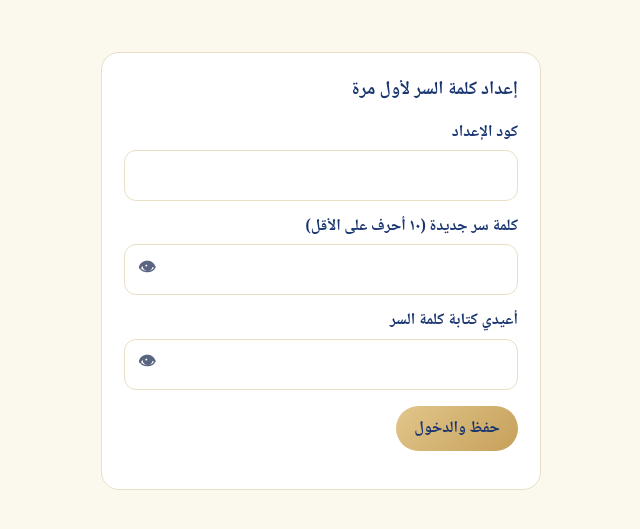
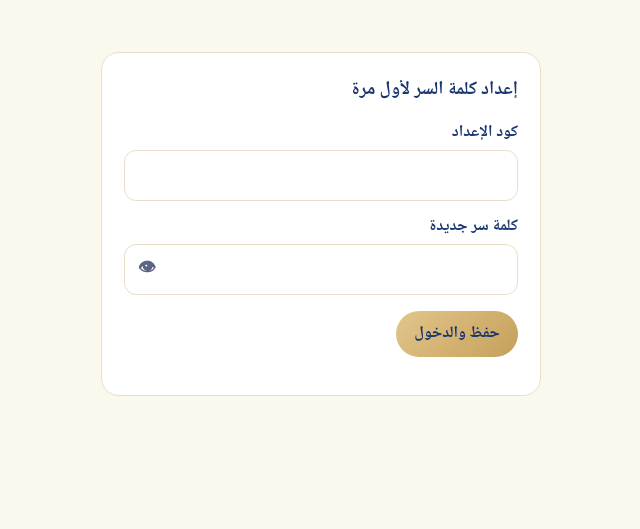
Before and after one commit to mervatsoror1-byte/mervat-website, a PHP site: page /admin/voices.php in a window 1280 px wide. Shown: the part 79-608 px from the top of the page, without its empty margins (319-959 px from the left). Run offline with PHP 8.4, Linux system fonts and the light colour scheme.

Commit message:
Admin voices page: no password rules
Co-Authored-By: Claude Opus 5.5 <noreply@anthropic.com>
Claude-Session: https://claude.ai/code/session_01A132x5ytCNuR6agf1Xcpkr

```diff
--- a/site/admin/voices.php
+++ b/site/admin/voices.php
@@ -21,8 +21,7 @@ if ($_SERVER['REQUEST_METHOD'] === 'POST') {
     elseif ($do === 'setup' && (!$hasPassword || ($_POST['reset'] ?? '') === '1')) {
         if (!rate_ok('login', 5, 900, false)) { $err = 'محاولات كثيرة. انتظري ربع ساعة.'; }
         elseif (!password_verify(implode('-', str_split(substr(preg_replace('/[^A-Z0-9]/', '', strtoupper((string)($_POST['code'] ?? ''))), 0, 12), 4)), $cfg['setup_code_hash'])) { rate_ok('login', 5, 900); $err = 'كود الإعداد غير صحيح.'; }
-        elseif (mb_strlen((string)($_POST['pass'] ?? '')) < 10) { $err = 'كلمة السر يجب أن تكون ١٠ أحرف على الأقل.'; }
-        elseif (($_POST['pass'] ?? '') !== ($_POST['pass2'] ?? '')) { $err = 'كلمتا السر غير متطابقتين.'; }
+        elseif (trim((string)($_POST['pass'] ?? '')) === '') { $err = 'اكتبي كلمة السر.'; }
         else {
             file_put_contents($authFile, json_encode(['pass_hash' => password_hash($_POST['pass'], PASSWORD_DEFAULT), 'set_at' => gmdate('c')]), LOCK_EX);
             @chmod($authFile, 0600);
@@ -134,8 +133,7 @@ audio{width:100%}.va{display:flex;gap:8px;flex-wrap:wrap}.va form{margin:0}
     <?php if ($reset): ?><p class="empty" style="margin:0">اكتبي كود الإعداد الذي أرسله لك Claude، ثم اختاري كلمة سر جديدة.</p><input type="hidden" name="reset" value="1"><?php endif; ?>
     <input type="hidden" name="csrf" value="<?= $h($_SESSION['csrf']) ?>"><input type="hidden" name="do" value="setup">
     <label for="code">كود الإعداد</label><input id="code" name="code" type="text" required dir="ltr">
-    <label for="pass">كلمة سر جديدة (١٠ أحرف على الأقل)</label><input id="pass" name="pass" type="password" required minlength="10" autocomplete="new-password">
-    <label for="pass2">أعيدي كتابة كلمة السر</label><input id="pass2" name="pass2" type="password" required minlength="10" autocomplete="new-password">
+    <label for="pass">كلمة سر جديدة</label><input id="pass" name="pass" type="password" required autocomplete="new-password">
     <p><button class="gold">حفظ والدخول</button></p></form>
 <?php elseif (!$admin): ?>
   <form class="box" method="post"><h2 style="margin-top:0">دخول</h2>
--- a/src/admin/voices.php
+++ b/src/admin/voices.php
@@ -21,8 +21,7 @@ if ($_SERVER['REQUEST_METHOD'] === 'POST') {
     elseif ($do === 'setup' && (!$hasPassword || ($_POST['reset'] ?? '') === '1')) {
         if (!rate_ok('login', 5, 900, false)) { $err = 'محاولات كثيرة. انتظري ربع ساعة.'; }
         elseif (!password_verify(implode('-', str_split(substr(preg_replace('/[^A-Z0-9]/', '', strtoupper((string)($_POST['code'] ?? ''))), 0, 12), 4)), $cfg['setup_code_hash'])) { rate_ok('login', 5, 900); $err = 'كود الإعداد غير صحيح.'; }
-        elseif (mb_strlen((string)($_POST['pass'] ?? '')) < 10) { $err = 'كلمة السر يجب أن تكون ١٠ أحرف على الأقل.'; }
-        elseif (($_POST['pass'] ?? '') !== ($_POST['pass2'] ?? '')) { $err = 'كلمتا السر غير متطابقتين.'; }
+        elseif (trim((string)($_POST['pass'] ?? '')) === '') { $err = 'اكتبي كلمة السر.'; }
         else {
             file_put_contents($authFile, json_encode(['pass_hash' => password_hash($_POST['pass'], PASSWORD_DEFAULT), 'set_at' => gmdate('c')]), LOCK_EX);
             @chmod($authFile, 0600);
@@ -134,8 +133,7 @@ audio{width:100%}.va{display:flex;gap:8px;flex-wrap:wrap}.va form{margin:0}
     <?php if ($reset): ?><p class="empty" style="margin:0">اكتبي كود الإعداد الذي أرسله لك Claude، ثم اختاري كلمة سر جديدة.</p><input type="hidden" name="reset" value="1"><?php endif; ?>
     <input type="hidden" name="csrf" value="<?= $h($_SESSION['csrf']) ?>"><input type="hidden" name="do" value="setup">
     <label for="code">كود الإعداد</label><input id="code" name="code" type="text" required dir="ltr">
-    <label for="pass">كلمة سر جديدة (١٠ أحرف على الأقل)</label><input id="pass" name="pass" type="password" required minlength="10" autocomplete="new-password">
-    <label for="pass2">أعيدي كتابة كلمة السر</label><input id="pass2" name="pass2" type="password" required minlength="10" autocomplete="new-password">
+    <label for="pass">كلمة سر جديدة</label><input id="pass" name="pass" type="password" required autocomplete="new-password">
     <p><button class="gold">حفظ والدخول</button></p></form>
 <?php elseif (!$admin): ?>
   <form class="box" method="post"><h2 style="margin-top:0">دخول</h2>
--- a/wp/root/admin/voices.php
+++ b/wp/root/admin/voices.php
@@ -21,8 +21,7 @@ if ($_SERVER['REQUEST_METHOD'] === 'POST') {
     elseif ($do === 'setup' && (!$hasPassword || ($_POST['reset'] ?? '') === '1')) {
         if (!rate_ok('login', 5, 900, false)) { $err = 'محاولات كثيرة. انتظري ربع ساعة.'; }
         elseif (!password_verify(implode('-', str_split(substr(preg_replace('/[^A-Z0-9]/', '', strtoupper((string)($_POST['code'] ?? ''))), 0, 12), 4)), $cfg['setup_code_hash'])) { rate_ok('login', 5, 900); $err = 'كود الإعداد غير صحيح.'; }
-        elseif (mb_strlen((string)($_POST['pass'] ?? '')) < 10) { $err = 'كلمة السر يجب أن تكون ١٠ أحرف على الأقل.'; }
-        elseif (($_POST['pass'] ?? '') !== ($_POST['pass2'] ?? '')) { $err = 'كلمتا السر غير متطابقتين.'; }
+        elseif (trim((string)($_POST['pass'] ?? '')) === '') { $err = 'اكتبي كلمة السر.'; }
         else {
             file_put_contents($authFile, json_encode(['pass_hash' => password_hash($_POST['pass'], PASSWORD_DEFAULT), 'set_at' => gmdate('c')]), LOCK_EX);
             @chmod($authFile, 0600);
@@ -134,8 +133,7 @@ audio{width:100%}.va{display:flex;gap:8px;flex-wrap:wrap}.va form{margin:0}
     <?php if ($reset): ?><p class="empty" style="margin:0">اكتبي كود الإعداد الذي أرسله لك Claude، ثم اختاري كلمة سر جديدة.</p><input type="hidden" name="reset" value="1"><?php endif; ?>
     <input type="hidden" name="csrf" value="<?= $h($_SESSION['csrf']) ?>"><input type="hidden" name="do" value="setup">
     <label for="code">كود الإعداد</label><input id="code" name="code" type="text" required dir="ltr">
-    <label for="pass">كلمة سر جديدة (١٠ أحرف على الأقل)</label><input id="pass" name="pass" type="password" required minlength="10" autocomplete="new-password">
-    <label for="pass2">أعيدي كتابة كلمة السر</label><input id="pass2" name="pass2" type="password" required minlength="10" autocomplete="new-password">
+    <label for="pass">كلمة سر جديدة</label><input id="pass" name="pass" type="password" required autocomplete="new-password">
     <p><button class="gold">حفظ والدخول</button></p></form>
 <?php elseif (!$admin): ?>
   <form class="box" method="post"><h2 style="margin-top:0">دخول</h2>
```
Also changed, not shown: 1 other file.
